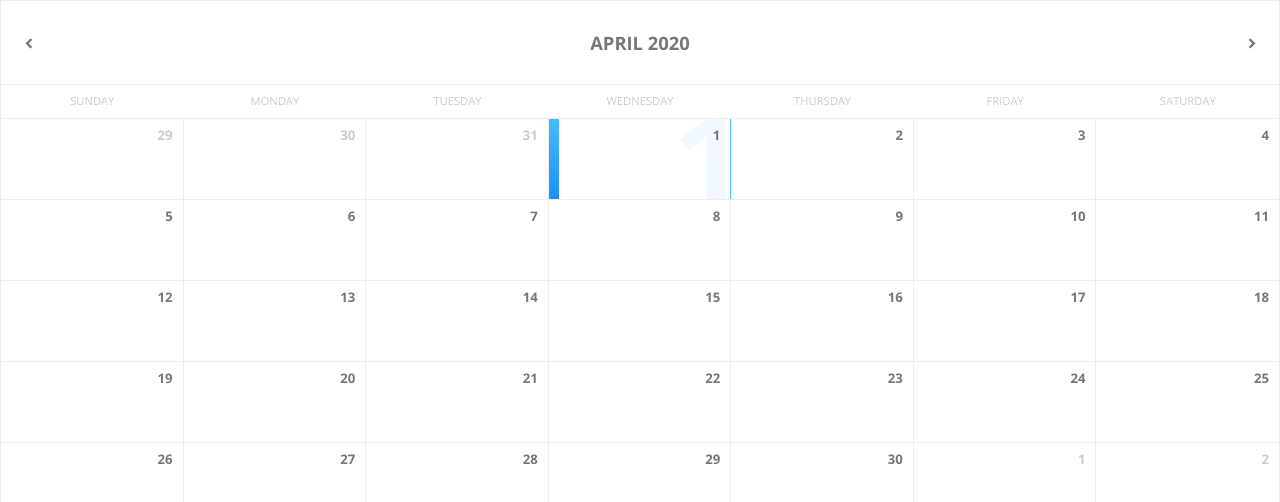
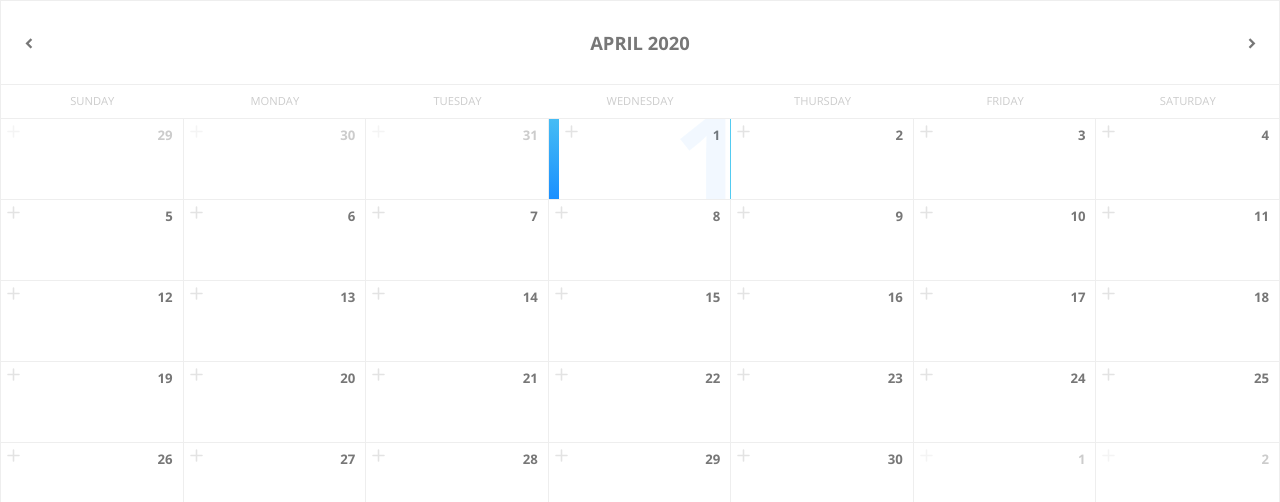
Before and after one commit to SpeedCal/app, a React (Create React App) app: page /calendar.jpg in a window 1280 px wide. Shown: the top 502 px of the page. Built offline with nearby package versions, Linux system fonts and the light colour scheme.

Commit message:
inserted a plus button on each calendar day. The plus button's opacity increases when hovered. Ran into an issue since the calendar day is clickable, the onClick for the plus button seems to be inaccessible.

```diff
--- a/src/App.css
+++ b/src/App.css
@@ -215,3 +215,10 @@ main {
   flex-basis: calc(100% / 7);
   width: calc(100% / 7);
 }
+
+.add-event-button {
+  opacity: 20%;
+}
+.add-event-button:hover {
+  opacity: 100%;
+}
--- a/src/components/Calendar.jsx
+++ b/src/components/Calendar.jsx
@@ -2,6 +2,7 @@ import React, { useState, useEffect } from "react";
 import * as dateFns from "date-fns";
 import { useLocation, useHistory, withRouter } from 'react-router-dom';
 import queryString from 'query-string';
+import { IoIosAdd } from "react-icons/io";
 
 //import { logger } from "services/Logger";
 
@@ -94,6 +95,10 @@ const Calendar = ({ history }) => {
     return <div className="days row">{days}</div>;
   }
 
+  const makeEvent = () => {
+    console.log("add event")
+  }
+
   const renderCells = () => {
     const monthStart = dateFns.startOfMonth(currentMonth);
     const monthEnd = dateFns.endOfMonth(monthStart);
@@ -121,12 +126,13 @@ const Calendar = ({ history }) => {
               !dateFns.isSameMonth(day, monthStart)
                 ? "disabled"
                 : dateFns.isSameDay(day, selectedDate) ? "selected" : ""
-            }`}
+              }`}
             key={day}
             onClick={() => onDateClick(dateFns.format(cloneDay, 'yyyy-MM-dd'))}
           >
             <span className="number">{formattedDate}</span>
             <span className="bg">{formattedDate}</span>
+            <span><IoIosAdd className="add-event-button" size={25} onClick={makeEvent} /></span>
           </div>
         );
         day = dateFns.addDays(day, 1);
```
